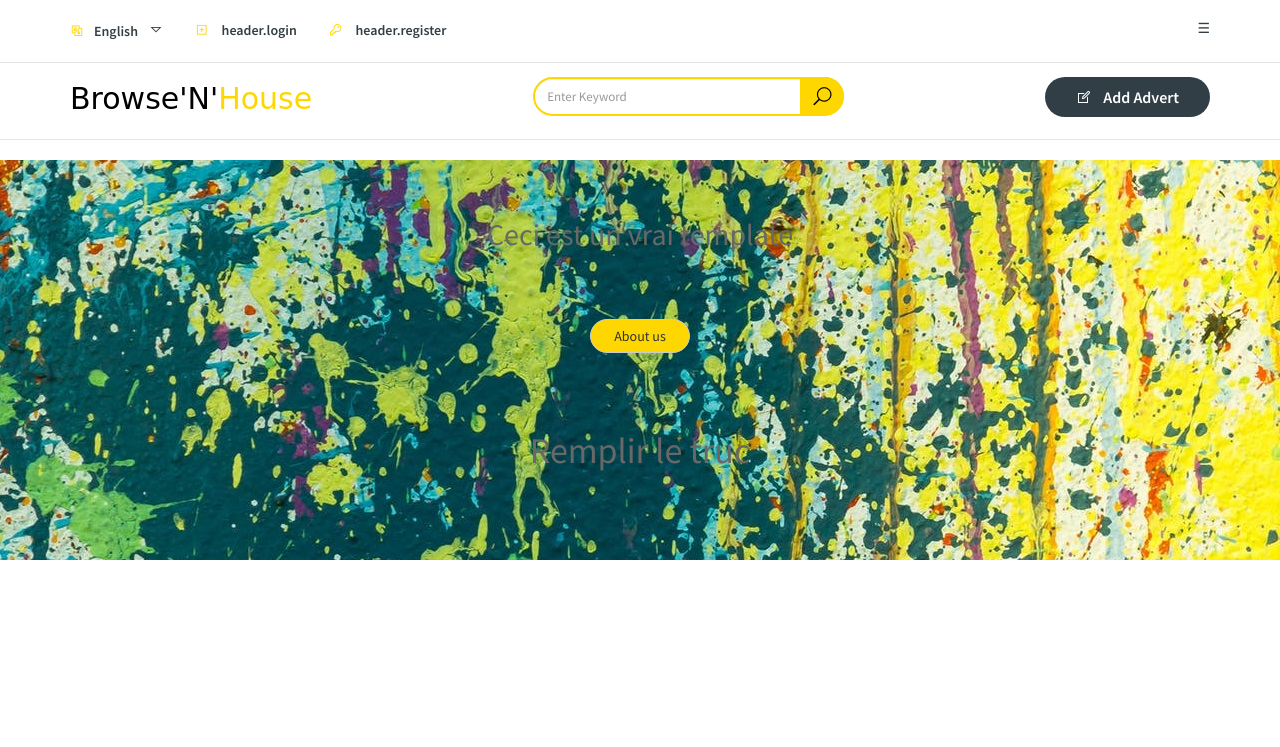
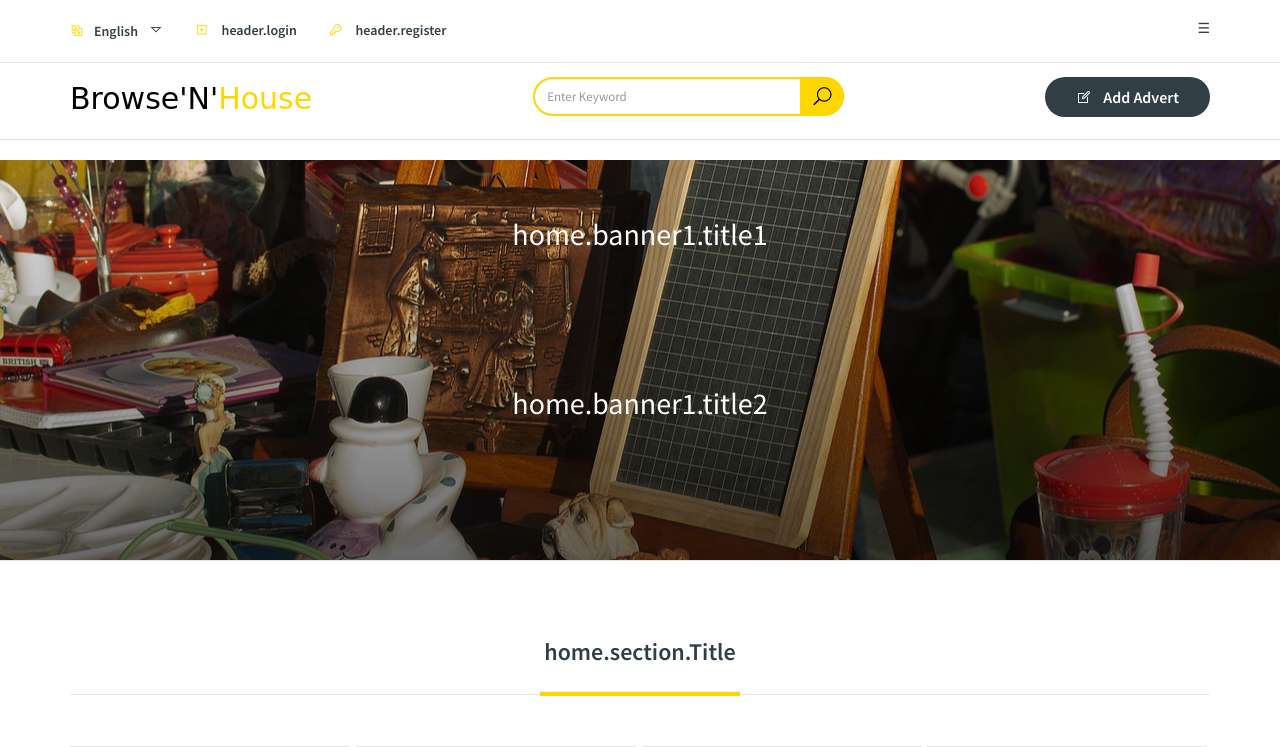
Before and after one commit to AlexandreSherozia/browseinhouse, a Symfony app: template templates/index/index.html.twig in a window 1280 px wide. Shown: the top 747 px of the page. Run offline with Twig, Linux system fonts and the light colour scheme; the template is opened without the code that fills it, so the values that code supplies are empty; some libraries are stand-ins or nearby versions; some web fonts are replaced; grey boxes are pictures that could not be loaded.

Commit message:
give a background image to the homepage carousel

```diff
--- a/templates/index/index.html.twig
+++ b/templates/index/index.html.twig
@@ -7,22 +7,27 @@
 
     <div class="slideshow owl-carousel">
         <div class="item">
-           {# <img src="{{ asset('images/banner.jpg') }}" alt="banner" title="banner" class="img-responsive"/>#}
-            <section class="banner-1">
 
-                <h2 class="text-center">Ceci est un vrai template</h2>
+            <section class="banner-1" style="background: linear-gradient(
+                    rgba(0, 0, 0, 0.05),
+                    rgba(0, 0, 0, 0.60)
+                    ), url({{ asset('images/banner2.jpg') }}) no-repeat center; background-size: cover">
+                {#<img src="{{ asset('images/banner2.jpg') }}" alt="banner" title="banner" />#}
+                <h2 class="text-center" style="color:white">{{ 'home.banner1.title1' | trans }}</h2>
+                <h2 class="text-center" style="color:white">{{ 'home.banner1.title2' | trans }}</h2>
 
-                <a href="" class="btn btn-default">About us</a>
+                {#<a href="" class="btn btn-default">About us</a>#}
 
-                <h1 class="text-center">Remplir le truc</h1>
+                {#<h1 class="text-center">Remplir le truc</h1>#}
+
             </section>
         </div>
-        <div class="item">
-            <img src="{{ asset('images/banner.jpg') }}" alt="banner" title="banner" class="img-responsive"/>
-        </div>
-        <div class="item">
-            <img src="{{ asset('images/banner.jpg') }}" alt="banner" title="banner" class="img-responsive"/>
-        </div>
+        {#<div class="item">#}
+            {#<img src="{{ asset('images/banner.jpg') }}" alt="banner" title="banner" class="img-responsive"/>#}
+        {#</div>#}
+        {#<div class="item">#}
+            {#<img src="{{ asset('images/banner.jpg') }}" alt="banner" title="banner" class="img-responsive"/>#}
+        {#</div>#}
     </div>
     <!-- slider ends here -->
 
--- a/translations/home.en.yml
+++ b/translations/home.en.yml
@@ -1,3 +1,5 @@
 home.lastAdverts.Title: Last adverts
 home.section.Title: Check our sections
 home.categories.Title: Check our categories
+home.banner1.title1: Everything to buy,
+home.banner1.title2: sell and rent...
```
Also changed, not shown: public/images/banner2.jpg (added).
